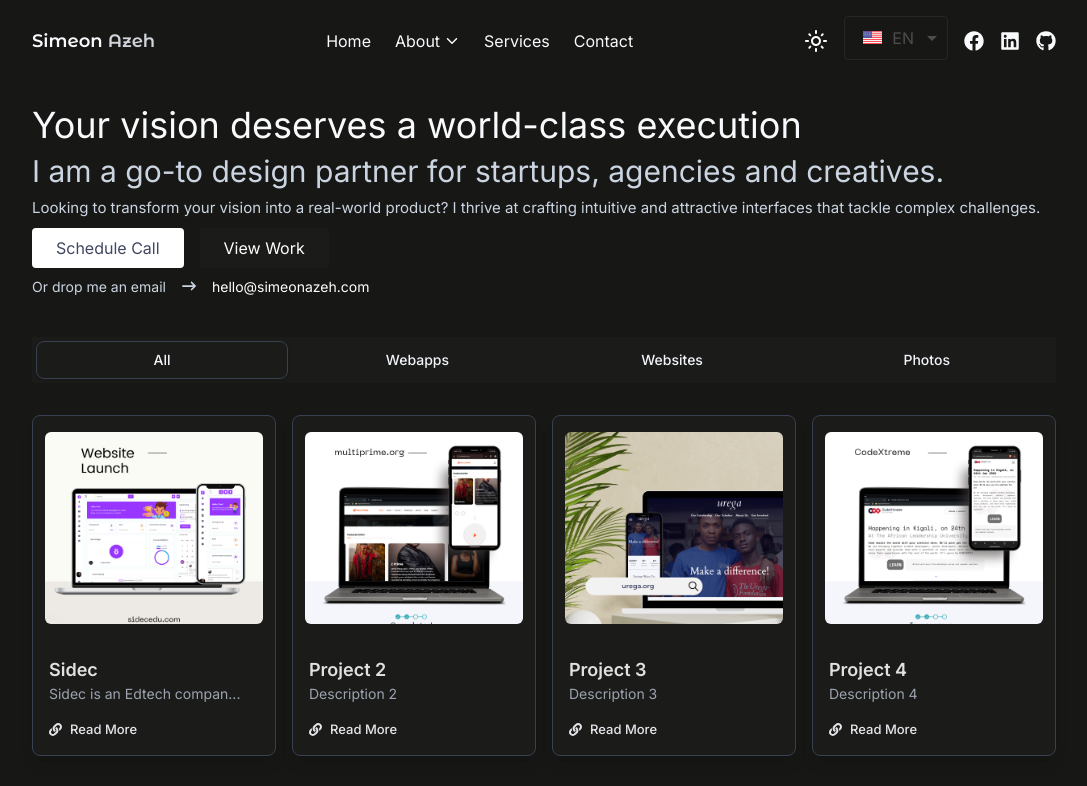
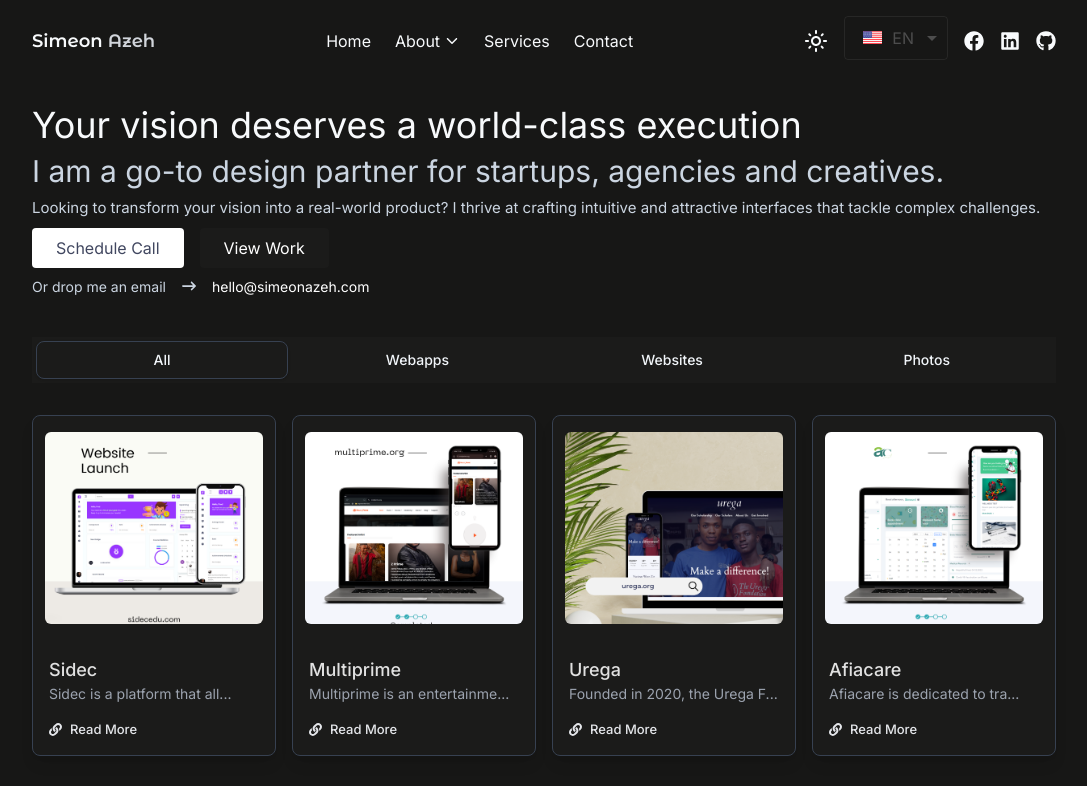
Before and after one commit to Simeon-Azeh/simeonportfolio, a React (Vite) app: page /portfolio in a window 1280 px wide. Shown: the top 786 px of the page, without its empty margins (96-1183 px from the left). Built offline with nearby package versions, Linux system fonts and the light colour scheme.

Commit message:
portfolio completed

```diff
--- a/src/components/Portfolio/Tabs.jsx
+++ b/src/components/Portfolio/Tabs.jsx
@@ -8,110 +8,136 @@ const projects = {
     {
       title: 'Sidec',
       image: '/images/work5.png',
-      description: 'Sidec is an Edtech compan...',
-      description2: 'Sidec',
-      category: 'Web Development',
-      client: 'Client A',
-      projectDate: '2023-01-01',
-      projectUrl: 'https://example.com/project1',
+      description: 'Sidec is a platform that allows users to find questions, book tutors, and take practice exams. In summary, Sidec is a web app that allows students to practice and know how prepared they are for a National Exam. I am pleased to have worked on the front-end',
+      description2: 'As the frontend developer of Sidec, I bring to life a vision that goes beyond pixels and code. Our platform is a dynamic canvas where education meets innovation. From personalized mock exams to real-time syllabus courses, every click is a step toward empowering students across Africa.',
+      category: 'EdTech',
+      client: 'Sidec Inc.',
+      projectDate: '2023 to Present',
+      projectUrl: 'https://sidecedu.com',
     },
     {
-      title: 'Project 2',
+      title: 'Multiprime',
       image: '/images/work2.png',
-      description: 'Description 2',
-      category: 'Web Development',
+      description: 'Multiprime is an entertainment website that deals with promotion of music, model and arts talents.',
+      description2: 'I work as Snr Frontend developer at this company, as well as their content writer',
+      category: 'Entertainment',
       client: 'Client A',
-      projectDate: '2023-01-01',
-      projectUrl: 'https://example.com/project2',
+      projectDate: '2024 to Present',
+      projectUrl: 'https://multiprime.org',
     },
     {
-      title: 'Project 3',
+      title: 'Urega',
       image: '/images/work6.png',
-      description: 'Description 3',
-      category: 'Web Development',
-      client: 'Client A',
-      projectDate: '2023-01-01',
-      projectUrl: 'https://example.com/project3',
+      description: 'Founded in 2020, the Urega Foundation is a pan-African youth-led NGO founded in the Netherlands with an official branch in Cameroon. Urega was founded to support High school students in Cameroon with full scholarships',
+      description2: "I have a double role at Urega where I currently work as Urega's brand manager, I design and ideate their post across social media. I have also worked on the front-end of the website and designing their application process for a seamless application process for aspiring scholars.",
+      category: 'Education',
+      client: 'The Urega Foundation',
+      projectDate: '2022 to Present',
+      projectUrl: 'https://urega.org',
     },
     {
-      title: 'Project 4',
-      image: '/images/work1.png',
-      description: 'Description 4',
-      category: 'Web Development',
-      client: 'Client A',
-      projectDate: '2023-01-01',
-      projectUrl: 'https://example.com/project4',
+        title: 'Afiacare',
+        image: '/images/work.png',
+        description: 'Afiacare is dedicated to transforming the healthcare system in Cameroon. Our comprehensive digital platform addresses key challenges such as data mismanagement, donor matching, and information sharing between hospitals. We leverage cutting-edge technology to enhance the accuracy, efficiency, and accessibility of healthcare services.',
+        description2: "I worked on the frontend of this platform!",
+        category: 'Healthcare',
+        client: 'The Afiacare team',
+        projectDate: '2024 to Present',
+        projectUrl: 'https://afiacare.netlify.app',
       },
     {
-      title: 'Project 5',
+      title: 'CodeXtreme',
+      image: '/images/work1.png',
+      description: 'CodeXtreme is a seasonal 4 days Hackathon that brings together like-minded individuals from all walks of tech to solve problems, network with local and international tech experts and companies, win prizes, and change lives with their tech solutions.',
+      category: 'Events and Student development',
+      client: 'Codextreme | Nigma',
+      projectDate: '2024 to Present',
+      projectUrl: 'https://codextremeex.netlify.app/',
+    },
+    {
+      title: 'Smartpro',
       image: '/images/work3.png',
-      description: 'Description 5',
+      description: 'This is a smart waste management software, it was just for a school project, but I am looking forward to realizing it.',
       category: 'Web Development',
-      client: 'Client A',
-      projectDate: '2023-01-01',
+      client: 'School Project',
+      projectDate: '2024 to Present',
       projectUrl: 'https://example.com/project5',
     },
     {
-      title: 'Project 6',
+      title: 'Viscame',
       image: '/images/work4.png',
-      description: 'Description 6',
-      category: 'Web Development',
+      description: "Viscame is a tourism website, it's one of my passion projects aimed at promoting tourism in Cameroon",
+      category: 'Tourism',
       client: 'Client A',
-      projectDate: '2023-01-01',
-      projectUrl: 'https://example.com/project6',
+      projectDate: '2023 to Present',
+      projectUrl: 'https://viscam.netlify.app/',
     },
-    {
-      title: 'Project 7',
-      image: '/images/work7.png',
-      description: 'Description 7',
-      category: 'Web Development',
-      client: 'Client A',
-      projectDate: '2023-01-01',
-      projectUrl: 'https://example.com/project7',
-    },
+
     // Add more projects here
   ],
   Webapps: [
     {
-      title: 'Webapp 1',
+        title: 'Sidec',
         image: '/images/work5.png',
-      description: 'Description 1',
-      category: 'Web App',
-      client: 'Client B',
-      projectDate: '2023-02-01',
-      projectUrl: 'https://example.com/webapp1',
+        description: 'Sidec is a platform that allows users to find questions, book tutors, and take practice exams. In summary, Sidec is a web app that allows students to practice and know how prepared they are for a National Exam. I am pleased to have worked on the front-end',
+        description2: 'As the frontend developer of Sidec, I bring to life a vision that goes beyond pixels and code. Our platform is a dynamic canvas where education meets innovation. From personalized mock exams to real-time syllabus courses, every click is a step toward empowering students across Africa.',
+        category: 'EdTech',
+        client: 'Sidec Inc.',
+        projectDate: '2023 to Present',
+        projectUrl: 'https://sidecedu.com',
       },
       {
-      title: 'Webapp 2',
-      image: '/images/work4.png',
-      description: 'Description 2',
-      category: 'Web App',
-      client: 'Client B',
-      projectDate: '2023-02-01',
-      projectUrl: 'https://example.com/webapp2',
+        title: 'Afiacare',
+        image: '/images/work.png',
+        description: 'Afiacare is dedicated to transforming the healthcare system in Cameroon. Our comprehensive digital platform addresses key challenges such as data mismanagement, donor matching, and information sharing between hospitals. We leverage cutting-edge technology to enhance the accuracy, efficiency, and accessibility of healthcare services.',
+        description2: "I worked on the frontend of this platform!",
+        category: 'Healthcare',
+        client: 'The Afiacare team',
+        projectDate: '2024 to Present',
+        projectUrl: 'https://afiacare.netlify.app',
       },
       {
-      title: 'Webapp 3',
+        title: 'Smartpro',
         image: '/images/work3.png',
-      description: 'Description 3',
-      category: 'Web App',
-      client: 'Client B',
-      projectDate: '2023-02-01',
-      projectUrl: 'https://example.com/webapp3',
+        description: 'This is a smart waste management software, it was just for a school project, but I am looking forward to realizing it.',
+        category: 'Web Development',
+        client: 'School Project',
+        projectDate: '2024 to Present',
+        projectUrl: 'https://example.com/project5',
       },
+
     // Add more projects here
   ],
   Websites: [
     {
-      title: 'Website 1',
+        title: 'Multiprime',
         image: '/images/work2.png',
-      description: 'Description 1',
-      category: 'Website',
-      client: 'Client C',
-      projectDate: '2023-03-01',
-      projectUrl: 'https://example.com/website1',
+        description: 'Multiprime is an entertainment website that deals with promotion of music, model and arts talents.',
+        description2: 'I work as Snr Frontend developer at this company, as well as their content writer',
+        category: 'Entertainment',
+        client: 'Client A',
+        projectDate: '2024 to Present',
+        projectUrl: 'https://multiprime.org',
       },
-    // Add more projects here
+      {
+        title: 'Urega',
+        image: '/images/work6.png',
+        description: 'Founded in 2020, the Urega Foundation is a pan-African youth-led NGO founded in the Netherlands with an official branch in Cameroon. Urega was founded to support High school students in Cameroon with full scholarships',
+        description2: "I have a double role at Urega where I currently work as Urega's brand manager, I design and ideate their post across social media. I have also worked on the front-end of the website and designing their application process for a seamless application process for aspiring scholars.",
+        category: 'Education',
+        client: 'The Urega Foundation',
+        projectDate: '2022 to Present',
+        projectUrl: 'https://urega.org',
+      },
+      {
+        title: 'CodeXtreme',
+        image: '/images/work1.png',
+        description: 'CodeXtreme is a seasonal 4 days Hackathon that brings together like-minded individuals from all walks of tech to solve problems, network with local and international tech experts and companies, win prizes, and change lives with their tech solutions.',
+        category: 'Events and Student development',
+        client: 'Codextreme | Nigma',
+        projectDate: '2024 to Present',
+        projectUrl: 'https://codextremeex.netlify.app/',
+      },
   ],
   Photos: [
     {
@@ -231,11 +257,11 @@ const Tabs = () => {
   const toggleShowMore = () => {
     setShowMore(!showMore);
   };
-
   const truncateDescription = (description, maxLength) => {
     if (description.length <= maxLength) return description;
     return description.substring(0, maxLength) + '...';
   };
+
 
   return (
     <div className="bg-[#f9feff] dark:bg-dark-body transition-colors py-10 px-4 md:px-0 font-inter">
@@ -276,8 +302,9 @@ const Tabs = () => {
                         </div>
 
                       <div className="p-4">
-                        <h3 className="text-lg font-semibold">{project.title}</h3>
-                        <p className="text-gray-700 dark:text-gray-400 text-sm">{project.description}</p>
+                        <h3 className="text-lg font-medium">{project.title}</h3>
+                        <p className="text-gray-700 dark:text-gray-400 text-sm hidden md:block">   {truncateDescription(project.description, 28)}</p>
+                        <p className="text-gray-700 dark:text-gray-400 text-sm block md:hidden">   {truncateDescription(project.description, 80)}</p>
                         <button
                           className="flex font-medium text-[13px] items-center mt-4 text-blue-600 dark:text-gray-200"
                           onClick={() => openDrawer(project)}
@@ -307,21 +334,23 @@ const Tabs = () => {
         placement="left"
         onClose={closeDrawer}
         open={isDrawerOpen}
-        width={600}
+        width={700}
         className='font-inter'
       >
         {selectedProject && (
           <div>
+            <div className='flex flex-col md:flex-row items-center gap-4'>
+                <div className='w-full md:w-[70%] '>
                 <img
               src={selectedProject.image}
               alt={selectedProject.title}
-              className="w-full h-80 object-cover"
+              className="w-full h-48 object-cover"
             />
-            <p className="mt-4">{selectedProject.description2}</p>
-
-            <ul className="mt-4">
+                </div>
+                <div className='w-full md:w-[30%]'>
+                <ul className="mt-4 text-[#6b7280]">
               <li>
-                <strong>Category:</strong> {selectedProject.category}
+                <strong >Category:</strong> {selectedProject.category}
               </li>
               <li>
                 <strong>Client:</strong> {selectedProject.client}
@@ -342,6 +371,17 @@ const Tabs = () => {
               </li>
             </ul>
                 </div>
+
+            </div>
+            <div>
+                 <h2 className='text-lg font-semibold mt-5 mb-2 text-[#414760]'>Project Overview</h2>
+              <p className="text-justify text-base">{selectedProject.description}</p>
+            <p className="mt-4 text-justify text-base">{selectedProject.description2}</p>
+            </div>
+
+
+
+          </div>
         )}
       </Drawer>
     </div>
```
Also changed, not shown: public/images/work.png (added). Lines whose indentation alone changed are shown as unchanged.
